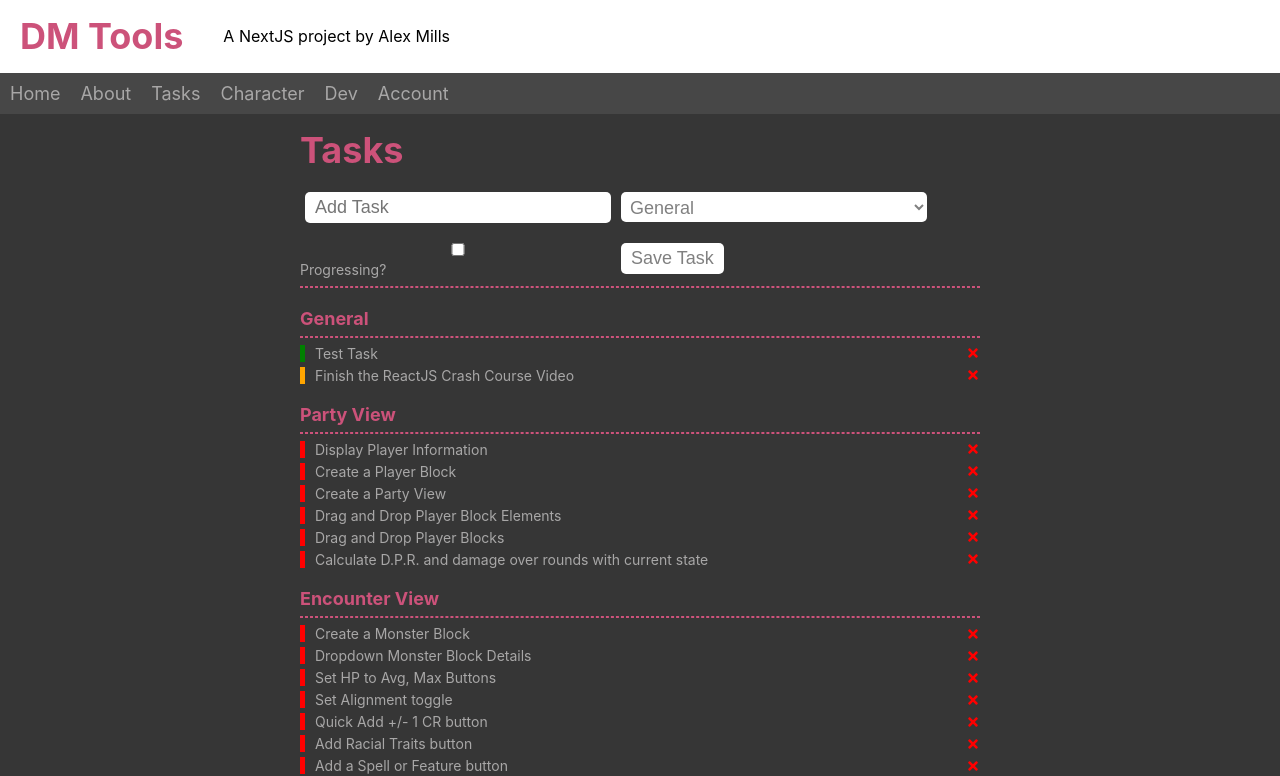
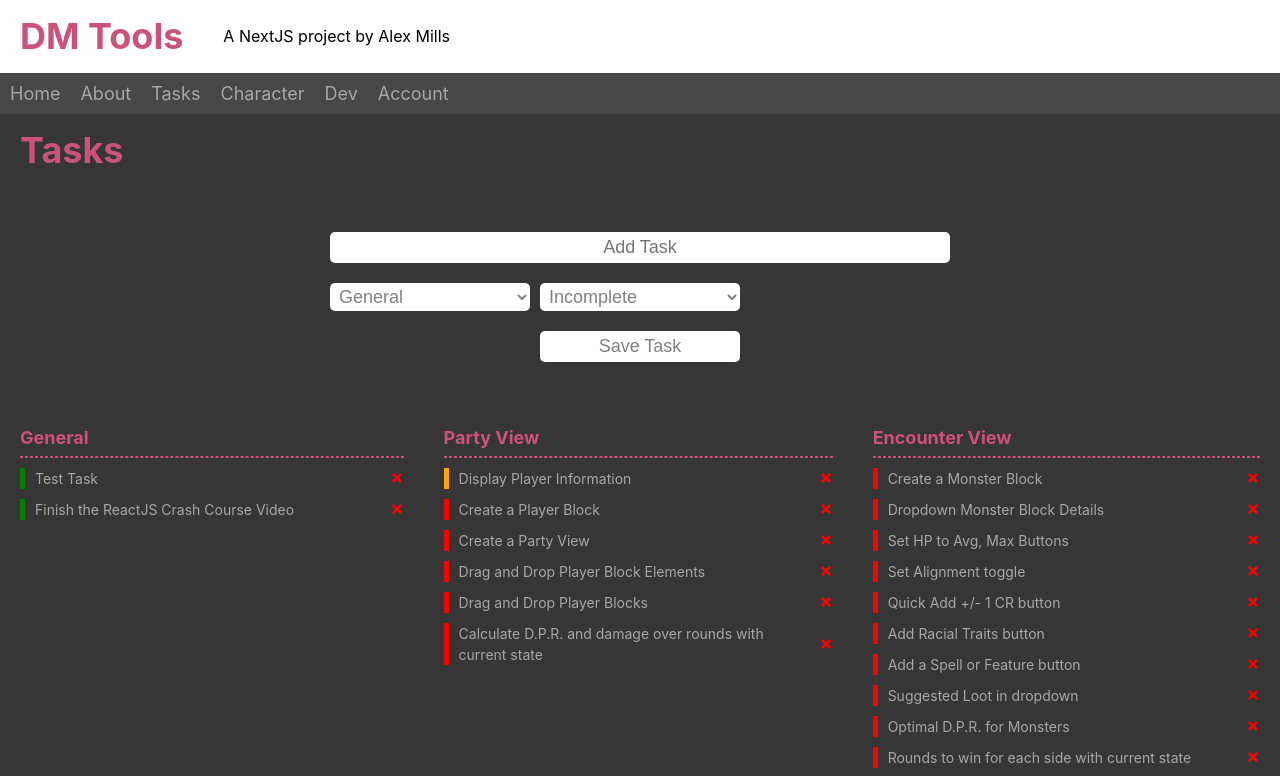
Before and after one commit to cardiacunicorn/dm-tools, a Next.js app: page /tasks in a window 1280 px wide. Shown: the top 776 px of the page. Built offline with nearby package versions, Linux system fonts and the light colour scheme.

Commit message:
styling tasks

```diff
--- a/components/tasks/AddTask.tsx
+++ b/components/tasks/AddTask.tsx
@@ -14,16 +14,14 @@ const AddTask = ({ onAdd }) => {
         }
         onAdd({ text, category, status })
         setText('')
-        setStatus('incomplete')
-        setCategory('General')
     }
 
     return (
         <form className={styles.add_form} onSubmit={onSubmit}>
-            <div className={styles.form_control}>
+            <div className={styles.text_input}>
                 <input type="text" placeholder="Add Task" value={text} onChange={(e) => setText(e.target.value)} />
             </div>
-            <div className={styles.form_control}>
+            <div className={styles.select_input}>
                 <select name="category" id="category" onChange={(e) => setCategory(e.target.value)}>
                     <option value="General">General</option>
                     <option value="Party View">Party View</option>
@@ -38,9 +36,13 @@ const AddTask = ({ onAdd }) => {
                     <option value="Hardcore">Hardcore</option>
                 </select>
             </div>
-            <div className={styles.form_control}>
-                <input type="checkbox" value={status} onChange={(e) => setStatus('progressing')} />
-                <label htmlFor="">Progressing?</label>
+            <div className={styles.select_input}>
+                <select name="status" id="status" onChange={(e) => setStatus(e.target.value)}>
+                    <option value="incomplete">Incomplete</option>
+                    <option value="progressing">Progressing</option>
+                    <option value="done">Done</option>
+                    <option value="long-term">Long Term</option>
+                </select>
             </div>
             <input type="submit" value="Save Task" />
         </form>
--- a/pages/tasks.tsx
+++ b/pages/tasks.tsx
@@ -30,13 +30,13 @@ export default function Tasks() {
             id: 2,
             text: 'Finish the ReactJS Crash Course Video',
             category: 'General',
-            status: 'progressing'
+            status: 'done'
         },
         {
             id: 3,
             text: 'Display Player Information',
             category: 'Party View',
-            status: 'incomplete'
+            status: 'progressing'
         },
         {
             id: 4,
@@ -340,11 +340,6 @@ export default function Tasks() {
         },
     ])
 
-    // Delete Task
-    const deleteTask = (id: number) => {
-        setTasks(tasks.filter((task) => task.id !== id))
-    }
-
     // Set Status
     const setStatus = (id: number) => {
         setTasks(tasks.map((task) => {
@@ -370,15 +365,19 @@ export default function Tasks() {
         setTasks([...tasks, newTask])
     }
 
-    categories.forEach((data) => {
-        categoryLists.push(<TaskCategory category={data} tasks={tasks} onDelete={deleteTask} onSetStatus={setStatus} />)
+    // Delete Task
+    const deleteTask = (id: number) => {
+        setTasks(tasks.filter((task) => task.id !== id))
+    }
+
+    categories.forEach((category) => {
+        categoryLists.push(<TaskCategory category={category} tasks={tasks} onDelete={deleteTask} onSetStatus={setStatus} />)
     })
 
     return (
-        <div id={styles.task_page}>
+        <div id={styles.tasks_page}>
             <h1>Tasks</h1>
             <AddTask onAdd={addTask} />
-            <hr />
             {categoryLists}
         </div>
     )
--- a/styles/Tasks.module.scss
+++ b/styles/Tasks.module.scss
@@ -1,12 +1,42 @@
+#tasks_page {
+    display: grid;
+    grid-gap: 4rem;
+
     .add_form {
-    display: flex;
-    flex-flow: row wrap;
-    gap: 1rem;
+        grid-column-start: span 3;
+        display: grid;
+        justify-content: center;
+        grid-gap: 1rem;
+        grid-template-columns: 200px 200px 200px;
+        grid-template-rows: auto;
+
         .form_control {
-        width: 45%;
-        * {
+            grid-column-start: 1;
+            grid-column-end: 3;
+            input, select {
                 width: 100%;
             }
+        }
+
+        .text_input {
+            grid-column-start: 1;
+            grid-column-end: 4;
+            input {
+                width: 100%;
+                text-align: center;
+            }
+        }
+
+        .select_input {
+
+            select {
+                width: 100%;
+            }
+        }
+
+        input[type=submit] {
+            grid-column-start: 2;
+            grid-column-end: 3;
         }
     }
 
@@ -29,8 +59,13 @@
                 flex-flow: row nowrap;
                 justify-content: space-between;
                 align-items: center;
-            margin: 0.5rem 0;
+                margin: 1rem 0;
                 padding-left: 1rem;
+                line-height: 1.5em;
+
+                svg {
+                    margin-left: 1rem;
+                }
 
                 &.progressing {
                     border-left: 5px solid orange;
@@ -42,6 +77,7 @@
 
                 &.incomplete {
                     border-left: 5px solid red;
+                }
             }
         }
     }
--- a/styles/globals.scss
+++ b/styles/globals.scss
@@ -79,7 +79,7 @@ button {
 }
 
 input {
-  margin: 0.5rem;
+  margin: 0.5rem 0;
   border: 0;
   border-radius: 5px;
   padding: 0.5rem 1rem;
@@ -93,11 +93,11 @@ input {
 }
 
 select {
-  margin: 0.5rem;
-  height: 3rem;
+  margin: 0.5rem 0;
+  height: 1.6em;
   border: 0;
   border-radius: 5px;
-  padding: 0.5rem;
+  padding: 0 0.5rem;
   background-color: white;
   color: grey;
   font-size: 1.8rem;
```
Lines whose indentation alone changed are shown as unchanged.
